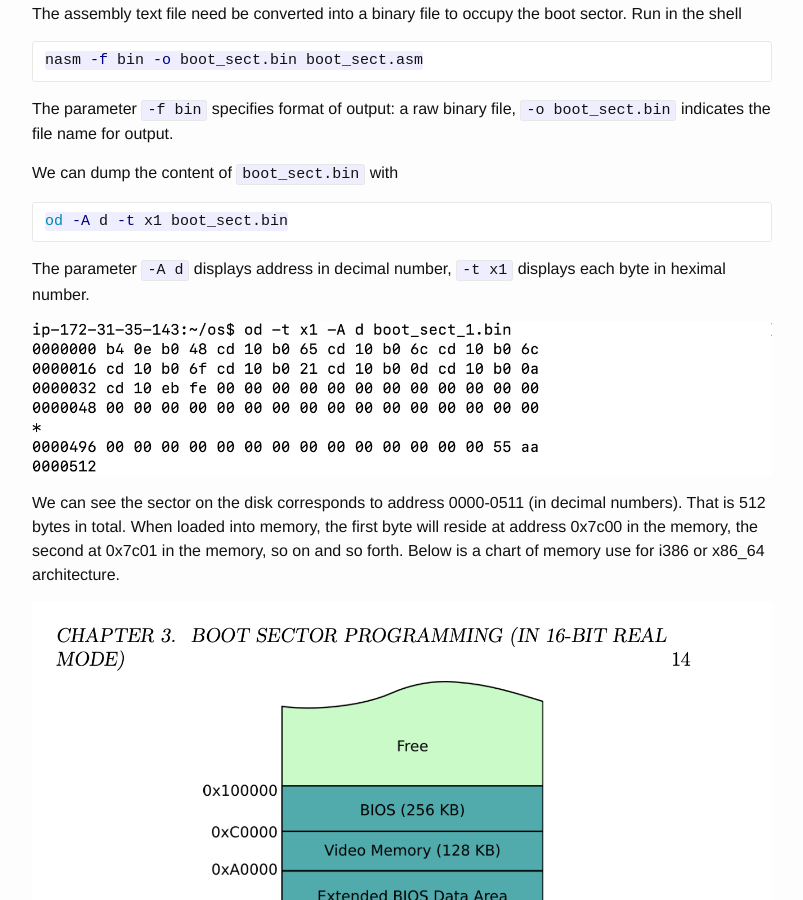
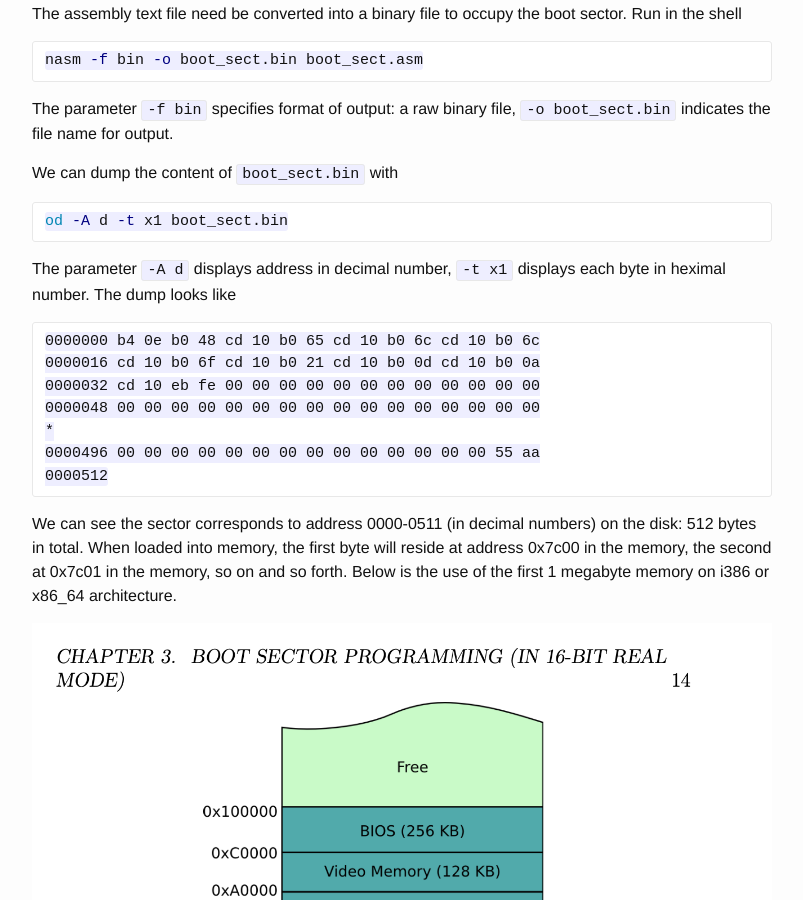
Before and after one commit to jli05/jli05.github.io, a Jekyll site: the page built from _posts/2025-05-28-write-boot-sector.md, in a window 1280 px wide and 900 px high, scrolled down 1650 px. Shown: the whole window, without its empty margins (238-1041 px from the left). Built offline with Jekyll 4.4.1, drawn with Linux system fonts in a browser that asks for light colours.

Commit message:
add dump output

````diff
--- a/_posts/2025-05-28-write-boot-sector.md
+++ b/_posts/2025-05-28-write-boot-sector.md
@@ -73,11 +73,19 @@ We can dump the content of `boot_sect.bin` with
 od -A d -t x1 boot_sect.bin
 ```
 
-The parameter `-A d` displays address in decimal number, `-t x1` displays each byte in heximal number.
+The parameter `-A d` displays address in decimal number, `-t x1` displays each byte in heximal number. The dump looks like
 
-![dump boot_sect.bin](/assets/2025-05-boot-sector/dump-decimal-address.png)
+```
+0000000 b4 0e b0 48 cd 10 b0 65 cd 10 b0 6c cd 10 b0 6c
+0000016 cd 10 b0 6f cd 10 b0 21 cd 10 b0 0d cd 10 b0 0a
+0000032 cd 10 eb fe 00 00 00 00 00 00 00 00 00 00 00 00
+0000048 00 00 00 00 00 00 00 00 00 00 00 00 00 00 00 00
+*
+0000496 00 00 00 00 00 00 00 00 00 00 00 00 00 00 55 aa
+0000512
+```
 
-We can see the sector on the disk corresponds to address 0000-0511 (in decimal numbers). That is 512 bytes in total. When loaded into memory, the first byte will reside at address 0x7c00 in the memory, the second at 0x7c01 in the memory, so on and so forth. Below is a chart of memory use for i386 or x86_64 architecture.
+We can see the sector corresponds to address 0000-0511 (in decimal numbers) on the disk: 512 bytes in total. When loaded into memory, the first byte will reside at address 0x7c00 in the memory, the second at 0x7c01 in the memory, so on and so forth. Below is the use of the first 1 megabyte memory on i386 or x86_64 architecture.
 
 ![PC memory](/assets/2025-05-boot-sector/pc-memory.png)
 
````
Also changed, not shown: assets/2025-05-boot-sector/dump-decimal-address.png (deleted).
